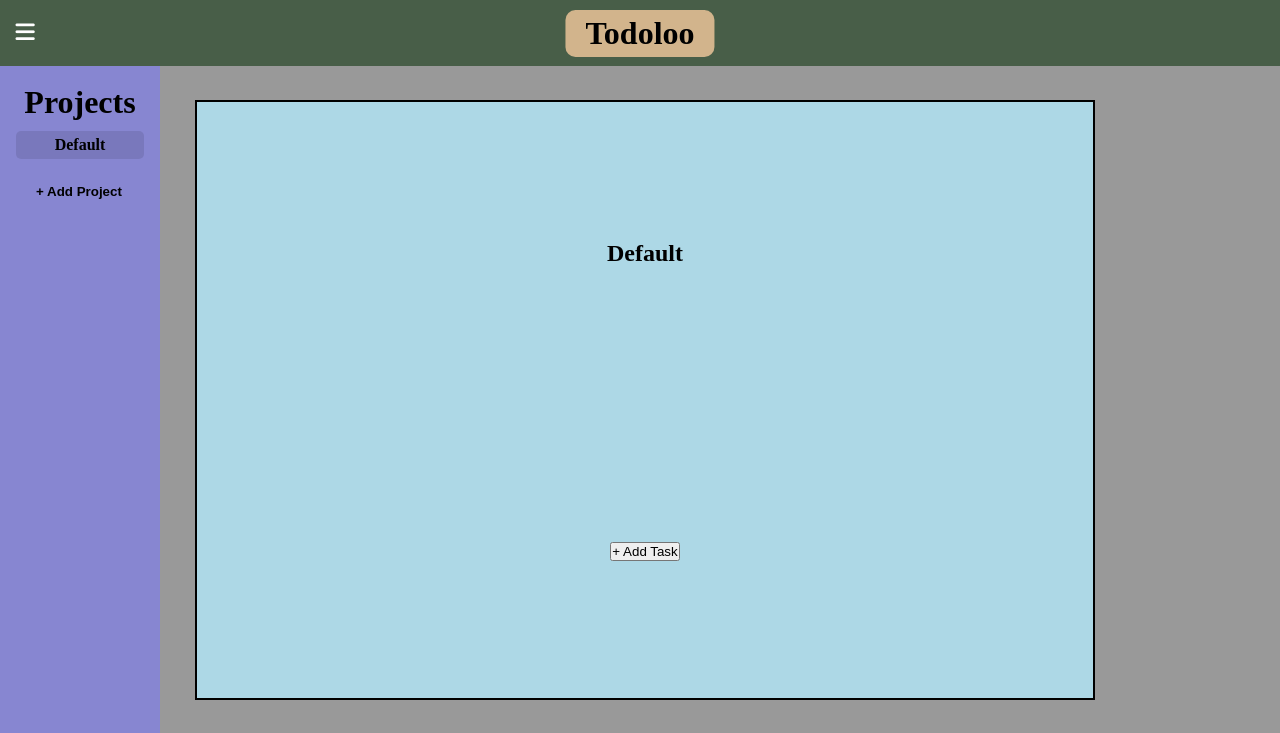
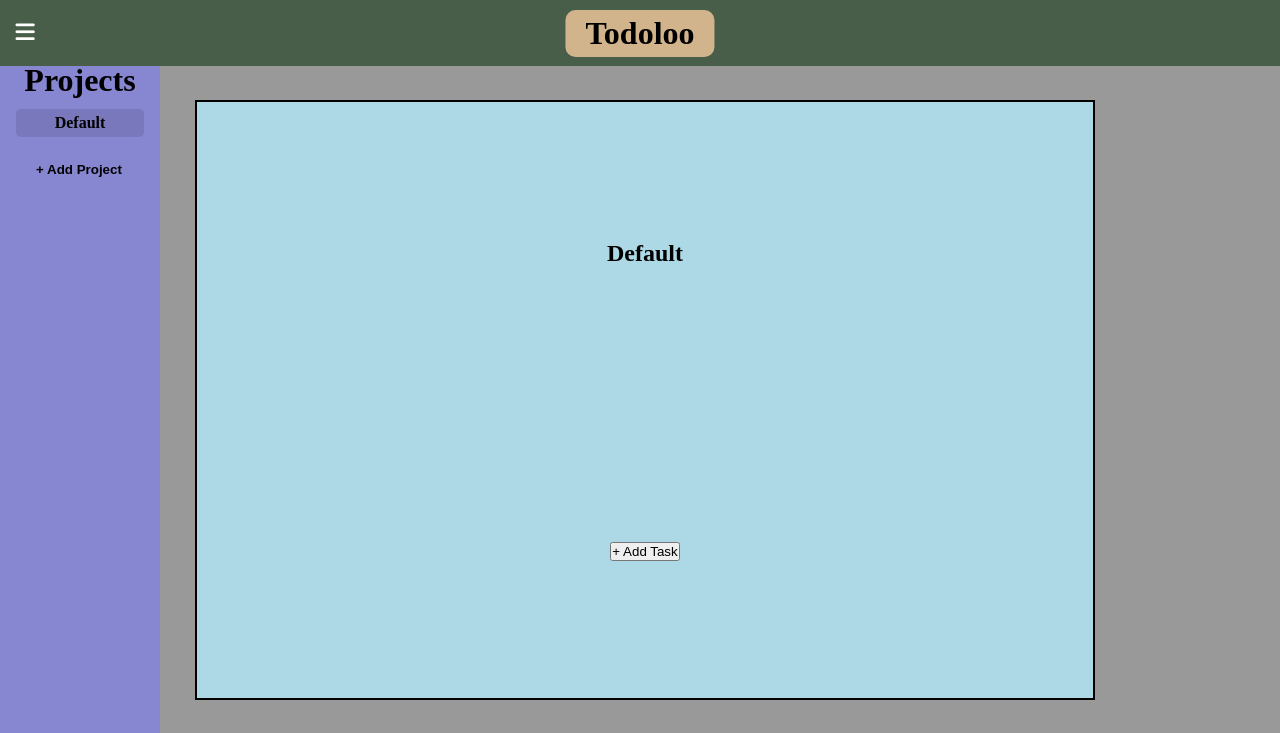
Before and after one commit to Eonflip/Todo-List, a website built with webpack: page src/index.html in a window 1280 px wide. Shown: the top 733 px of the page. Built offline with nearby package versions, Linux system fonts and the light colour scheme.

Commit message:
Fixed styling for sidebar and sidebar items

```diff
--- a/src/styles/sidebar.scss
+++ b/src/styles/sidebar.scss
@@ -1,11 +1,11 @@
 
 
 .sidebar {
-    height: calc(100% - 16%);
+    height: calc(100% - 8%);
     width: 160px;
     position: fixed;
     z-index: 1;
-    top: 8%;
+    top: 5%;
     left: 0;
     background-color: rgb(135, 134, 209);
     overflow-x: hidden;
@@ -14,6 +14,7 @@
 
 .sidebarTitle {
     text-align: center;
+    margin-top: 2px;
 }
 
 .sidebar-list {
@@ -24,7 +25,7 @@
 }
 
 .sidebar-item {
-    margin: 10px 0px;
+    margin: 2px 0px;
     list-style: none;
     padding: 5px 0;
     gap: 5px;
```
